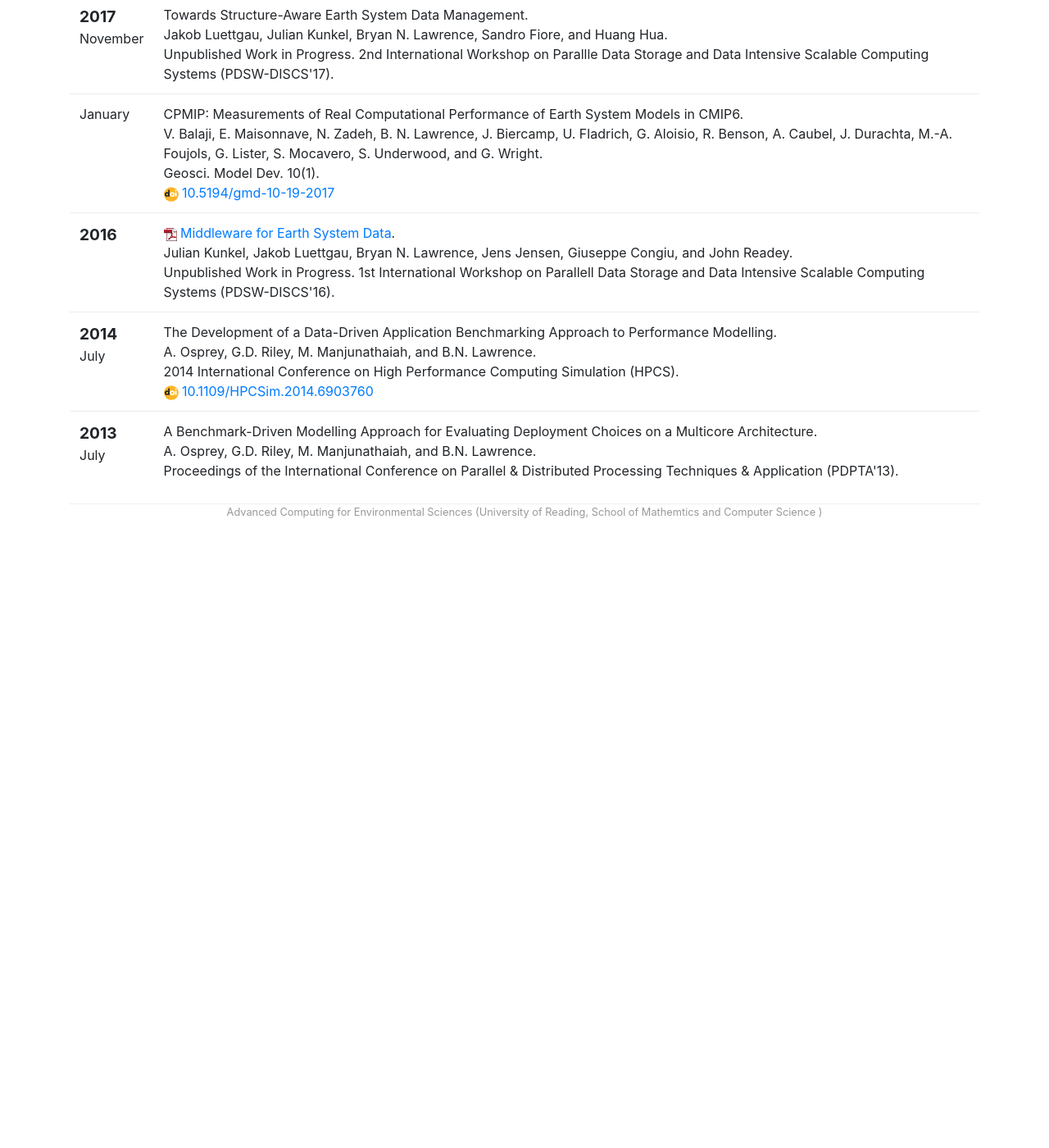
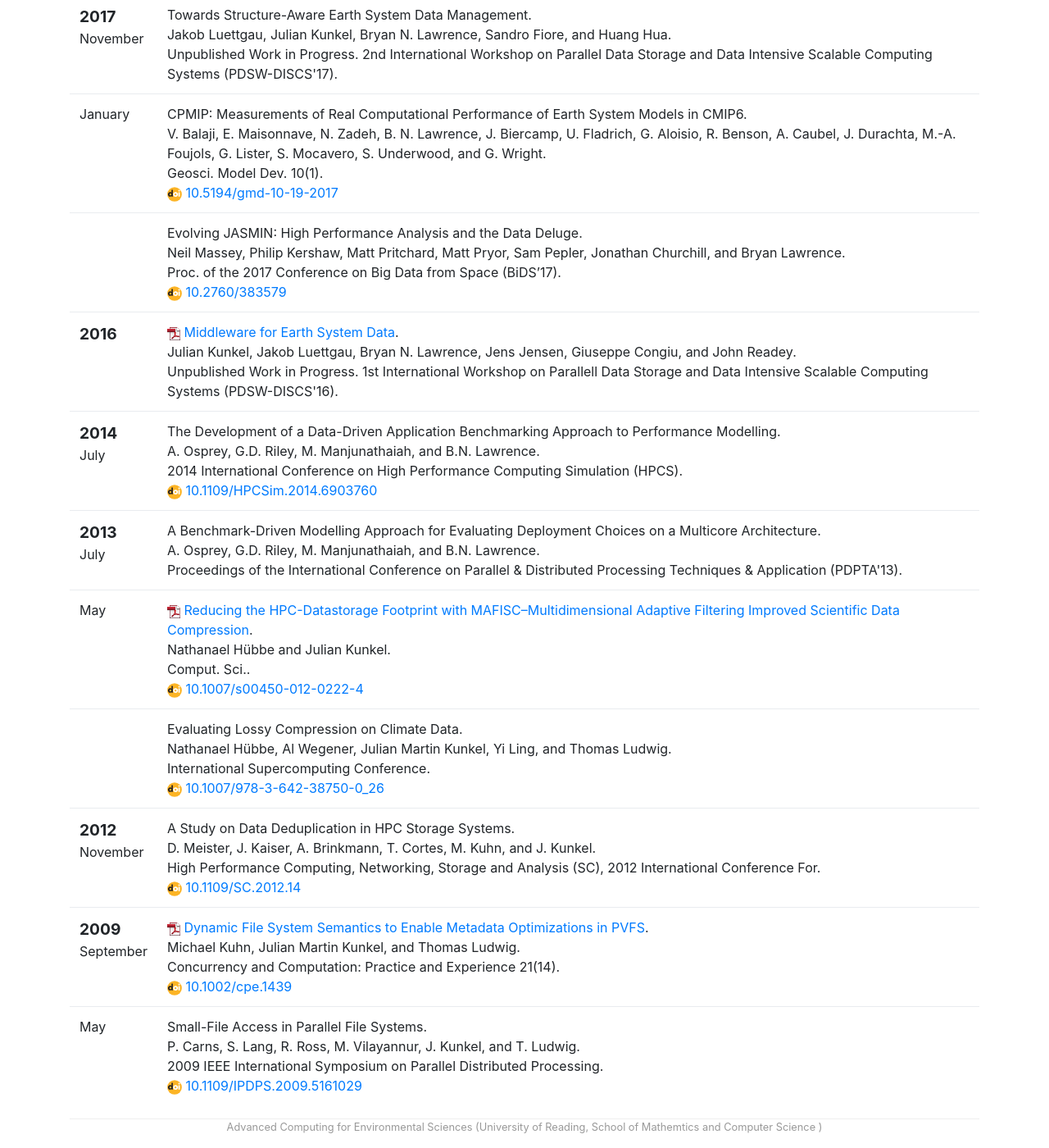
Before and after one commit to uor-aces/uor-aces.github.io, a Jekyll site: the page built from publications.html, in a window 1280 px wide and 1400 px high, scrolled down 380 px. Shown: the whole window at 82% size. Built offline with Jekyll 4.4.1, drawn with Linux system fonts in a browser that asks for light colours; before the commit the page ends 1030 px from its top, so only the background shows below that.

Commit message:
Added Julian

```diff
--- a/_data/people.yml
+++ b/_data/people.yml
@@ -16,6 +16,7 @@ julian:
     display_name: "Julian Kunkel"
     role: faculty
     bio: Lecturer in Computer Science
+    webpage: bio/julian.html
 
 annette:
     display_name: "Annette Osprey"
--- a/_includes/pubs.html
+++ b/_includes/pubs.html
@@ -60,7 +60,7 @@
 			<span class="authors">
 				Jakob Luettgau, Julian Kunkel, Bryan N. Lawrence, Sandro Fiore, and Huang Hua.
 			</span><br />
-			<span class="venuetype">Unpublished Work in Progress. </span><span class="venue">2nd International Workshop on Parallle Data Storage and Data Intensive Scalable Computing Systems (PDSW-DISCS'17)</span>.
+			<span class="venuetype">Unpublished Work in Progress. </span><span class="venue">2nd International Workshop on Parallel Data Storage and Data Intensive Scalable Computing Systems (PDSW-DISCS'17)</span>.
 
 			<br />
 			<span class="links">
@@ -102,6 +102,40 @@
             <span class="doi">
                 <img src="img/DOI_logo.svg" width="18" height="18" alt="DOI" />
                 <a href="https://doi.org.10.5194/gmd-10-19-2017">10.5194/gmd-10-19-2017</a>
+            </span>
+
+		</td>
+	</tr>
+
+	<tr>
+		<td>
+			<span class="date">
+
+
+
+			</span>
+		</td>
+		<td class="publication">
+			<span class="pubtitle">
+
+
+				Evolving JASMIN: High Performance Analysis and the Data Deluge.
+
+			</span><br />
+			<span class="authors">
+				Neil Massey, Philip Kershaw, Matt Pritchard, Matt Pryor, Sam Pepler, Jonathan Churchill, and Bryan Lawrence.
+			</span><br />
+			<span class="venuetype"></span><span class="venue">Proc. of the 2017 Conference on Big Data from Space (BiDS’17)</span>.
+
+			<br />
+			<span class="links">
+
+			</span>
+
+
+            <span class="doi">
+                <img src="img/DOI_logo.svg" width="18" height="18" alt="DOI" />
+                <a href="https://doi.org.10.2760/383579">10.2760/383579</a>
             </span>
 
 		</td>
@@ -211,5 +245,191 @@
 		</td>
 	</tr>
 
+	<tr>
+		<td>
+			<span class="date">
+
+
+
+				May
+
+			</span>
+		</td>
+		<td class="publication">
+			<span class="pubtitle">
+
+
+				<img src="img/pdficon_small.png" width="16"
+					height="16" alt="PDF" />
+				<a href="http://dx.doi.org/10.1007/s00450-012-0222-4">Reducing the HPC-Datastorage Footprint with MAFISC–Multidimensional Adaptive Filtering Improved Scientific Data Compression</a>.
+
+			</span><br />
+			<span class="authors">
+				Nathanael Hübbe and Julian Kunkel.
+			</span><br />
+			<span class="venuetype"></span><span class="venue">Comput. Sci.</span>.
+
+			<br />
+			<span class="links">
+
+			</span>
+
+
+            <span class="doi">
+                <img src="img/DOI_logo.svg" width="18" height="18" alt="DOI" />
+                <a href="https://doi.org.10.1007/s00450-012-0222-4">10.1007/s00450-012-0222-4</a>
+            </span>
+
+		</td>
+	</tr>
+
+	<tr>
+		<td>
+			<span class="date">
+
+
+
+			</span>
+		</td>
+		<td class="publication">
+			<span class="pubtitle">
+
+
+				Evaluating Lossy Compression on Climate Data.
+
+			</span><br />
+			<span class="authors">
+				Nathanael Hübbe, Al Wegener, Julian Martin Kunkel, Yi Ling, and Thomas Ludwig.
+			</span><br />
+			<span class="venuetype"></span><span class="venue">International Supercomputing Conference</span>.
+
+			<br />
+			<span class="links">
+
+			</span>
+
+
+            <span class="doi">
+                <img src="img/DOI_logo.svg" width="18" height="18" alt="DOI" />
+                <a href="https://doi.org.10.1007/978-3-642-38750-0_26">10.1007/978-3-642-38750-0_26</a>
+            </span>
+
+		</td>
+	</tr>
+
+	<tr>
+		<td>
+			<span class="date">
+
+                <big><strong>2012</strong></big><br />
+
+
+
+				November
+
+			</span>
+		</td>
+		<td class="publication">
+			<span class="pubtitle">
+
+
+				A Study on Data Deduplication in HPC Storage Systems.
+
+			</span><br />
+			<span class="authors">
+				D. Meister, J. Kaiser, A. Brinkmann, T. Cortes, M. Kuhn, and J. Kunkel.
+			</span><br />
+			<span class="venuetype"></span><span class="venue">High Performance Computing, Networking, Storage and Analysis (SC), 2012 International Conference For</span>.
+
+			<br />
+			<span class="links">
+
+			</span>
+
+
+            <span class="doi">
+                <img src="img/DOI_logo.svg" width="18" height="18" alt="DOI" />
+                <a href="https://doi.org.10.1109/SC.2012.14">10.1109/SC.2012.14</a>
+            </span>
+
+		</td>
+	</tr>
+
+	<tr>
+		<td>
+			<span class="date">
+
+                <big><strong>2009</strong></big><br />
+
+
+
+				September
+
+			</span>
+		</td>
+		<td class="publication">
+			<span class="pubtitle">
+
+
+				<img src="img/pdficon_small.png" width="16"
+					height="16" alt="PDF" />
+				<a href="http://doi.wiley.com/10.1002/cpe.1439">Dynamic File System Semantics to Enable Metadata Optimizations in PVFS</a>.
+
+			</span><br />
+			<span class="authors">
+				Michael Kuhn, Julian Martin Kunkel, and Thomas Ludwig.
+			</span><br />
+			<span class="venuetype"></span><span class="venue">Concurrency and Computation: Practice and Experience 21(14)</span>.
+
+			<br />
+			<span class="links">
+
+			</span>
+
+
+            <span class="doi">
+                <img src="img/DOI_logo.svg" width="18" height="18" alt="DOI" />
+                <a href="https://doi.org.10.1002/cpe.1439">10.1002/cpe.1439</a>
+            </span>
+
+		</td>
+	</tr>
+
+	<tr>
+		<td>
+			<span class="date">
+
+
+
+				May
+
+			</span>
+		</td>
+		<td class="publication">
+			<span class="pubtitle">
+
+
+				Small-File Access in Parallel File Systems.
+
+			</span><br />
+			<span class="authors">
+				P. Carns, S. Lang, R. Ross, M. Vilayannur, J. Kunkel, and T. Ludwig.
+			</span><br />
+			<span class="venuetype"></span><span class="venue">2009 IEEE International Symposium on Parallel Distributed Processing</span>.
+
+			<br />
+			<span class="links">
+
+			</span>
+
+
+            <span class="doi">
+                <img src="img/DOI_logo.svg" width="18" height="18" alt="DOI" />
+                <a href="https://doi.org.10.1109/IPDPS.2009.5161029">10.1109/IPDPS.2009.5161029</a>
+            </span>
+
+		</td>
+	</tr>
+
 </tbody>
 </table>
```
Also changed, not shown: bib/pubs.bib (+96 -5 lines), bio/julian.md (added, +32 -0 lines).
